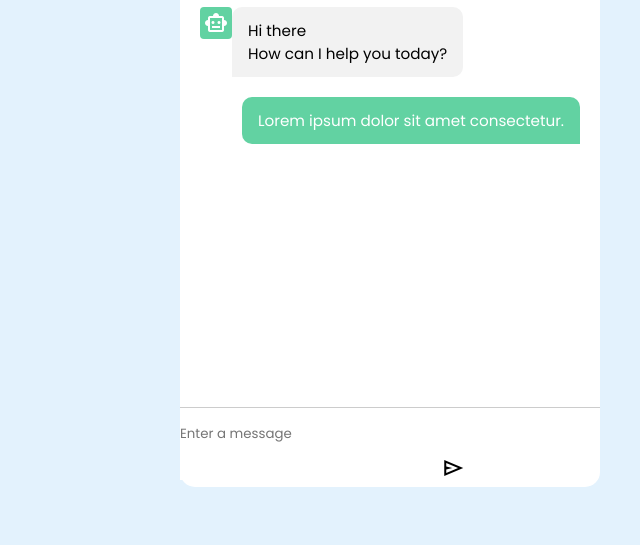
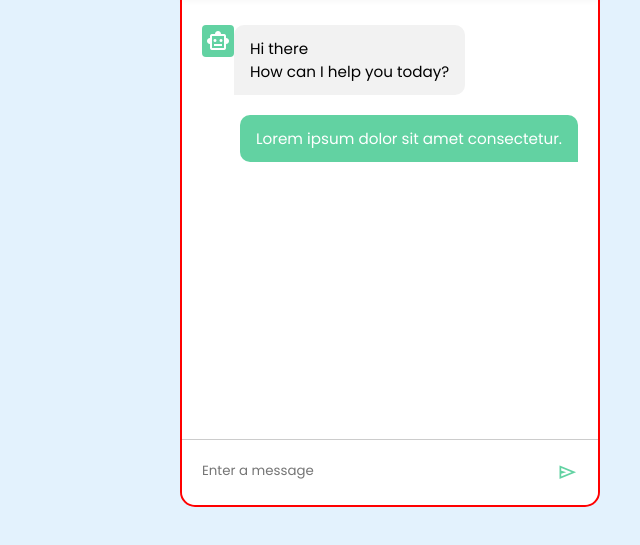
Before and after one commit to Deepakr07/Ai-Chatbot, a plain HTML site: page index.html in a window 1280 px wide. Shown: the part 213-758 px from the top of the page, without its empty margins (640-1280 px from the left). Drawn offline with nearby package versions, Linux system fonts and the light colour scheme.

Commit message:
added basic style to text area

```diff
--- a/style.css
+++ b/style.css
@@ -13,9 +13,10 @@ body{
 .chatbot{
     background: #fff;
     width: 420px;
+    border: 2px solid red;
     position: fixed;
     right: 40px;
-    bottom: 100px;
+    bottom: 80px;
     border-radius: 15px ;
     box-shadow: 0 0 128px 0 rgba(0,0,0.1),0 32px 64 px -48px rgba(0,0,0,0.5);
 
@@ -70,12 +71,19 @@ body{
     border-radius: 10px 10px 10px 0;
 }
 .chatbot .chat-input{
+    border-radius: 0 0 15px 15px;
     position: absolute;
     bottom:0;
     width: 100%;
+    display: flex;
+    gap:5px;
+    background: #fff;
+    padding: 5px 20px;
     border-top: 1px solid #ccc;
 }
 .chat-input textarea{
+    height: 55px;
+    width: 100%;
     border: none;
     outline: none;
     font-size: 0.95 rem;
@@ -83,3 +91,11 @@ body{
     padding:16px 15px 16px 0
 
 }
+.chat-input span{
+    font-size: 1.35rem;
+    align-self: flex-end;
+    height: 55px;
+    line-height: 55px;
+    color:#62d2a2;
+    cursor: pointer;
+}
```
